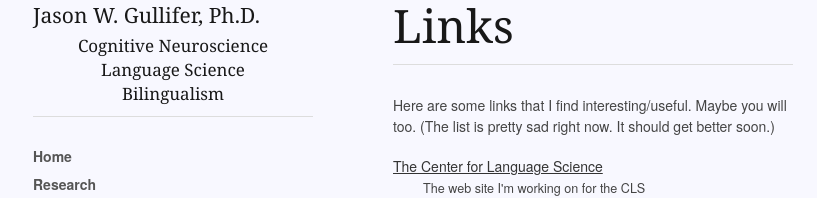
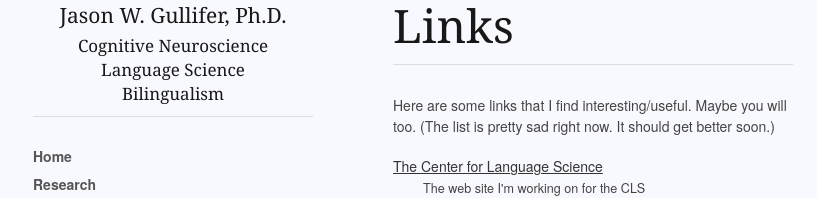
Before and after one commit to jasongullifer/jasongullifer.github.io, a Jekyll site: the page built from links.html, in a window 1280 px wide. Shown: the top 198 px of the page, without its empty margins (137-954 px from the left). Built offline with Jekyll 4.4.1, drawn with Linux system fonts in a browser that asks for light colours; nearby versions of some CDN libraries; Markdown is read by kramdown in place of the engine named in the settings.

Commit message:
subtitle centering

```diff
--- a/_layouts/default.html
+++ b/_layouts/default.html
@@ -47,7 +47,7 @@
 
   <div class="five columns sidebar">
 
-      <h4>Jason W. Gullifer, Ph.D.</h4>
+      <h4 style="text-align:center">Jason W. Gullifer, Ph.D.</h4>
       <h5 style="text-align:center">Cognitive Neuroscience</h5>
       <h5 style="text-align:center">Language Science</h5>
       <h5 style="text-align:center">Bilingualism</h5>
```
